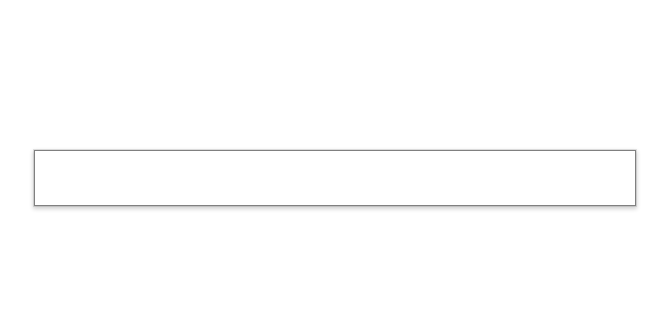
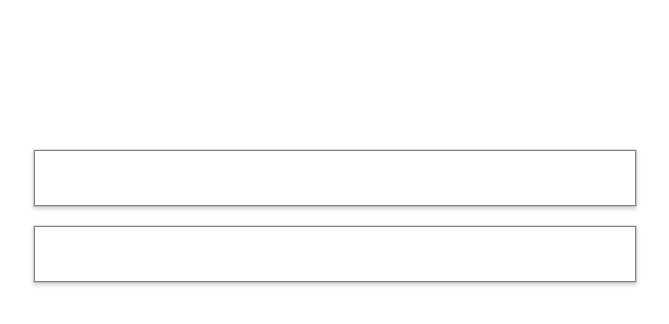
Before and after one commit to stephangriesel/autocomplete-react, a React (Create React App) app in the folder autocomplete-react/: page / in a window 1280 px wide. Shown: the top 324 px of the page, without its empty margins (306-975 px from the left). Built offline with nearby package versions, Linux system fonts and the light colour scheme.

Commit message:
wrap it up

```diff
--- a/autocomplete-react/src/App.js
+++ b/autocomplete-react/src/App.js
@@ -1,13 +1,16 @@
 import React, { Component } from "react";
 import "./App.css";
 import { AutoCompleteText } from "./component/AutoCompleteText";
+import countries from './countries';
 
 class App extends Component {
   render() {
     return (
       <div className="App">
         <div className="App-Component">
-          <AutoCompleteText />
+          <AutoCompleteText items={countries} />
+          <br></br>
+          <AutoCompleteText items={['Jan', 'Koos', 'Piet', 'Bianca', 'Buster', 'Lafras']} />
         </div>
       </div>
     );
--- a/autocomplete-react/src/component/AutoCompleteText.js
+++ b/autocomplete-react/src/component/AutoCompleteText.js
@@ -3,7 +3,6 @@ import '../AutoCompleteText.css';
 export class AutoCompleteText extends React.Component {
   constructor(props) {
     super(props);
-    this.items = ["Piet", "Peester", "Sannie", "Jannie", "Adam", "Alex", "Aaron", "Ben", "Carl", "Dan", "David", "Edward", "Fred", "Frank", "George", "Hal", "Hank", "Ike", "John", "Jack", "Joe", "Larry", "Monte", "Matthew", "Mark", "Nathan", "Otto", "Paul", "Peter", "Roger", "Roger", "Steve", "Thomas", "Tim", "Ty", "Victor", "Walter"];
     this.state = {
       suggestions: [],
       text: [],
@@ -11,11 +10,12 @@ export class AutoCompleteText extends React.Component {
   }
 
   onTextChanged = e => {
+    const { items } = this.props;
     const value = e.target.value;
     let suggestions = [];
     if (value.length > 0) {
       const regex = new RegExp(`^${value}`, "i");
-      suggestions = this.items.sort().filter(v => regex.test(v));
+      suggestions = items.sort().filter(v => regex.test(v));
     }
     this.setState(() => ({ suggestions, text: value  }));
   };
--- a/autocomplete-react/src/countries.js
+++ b/autocomplete-react/src/countries.js
@@ -193,4 +193,4 @@ Venezuela
 Vietnam
 Yemen
 Zambia
-Zimbabwe`.split('\n')
+Zimbabwe`.split('\n');
```
